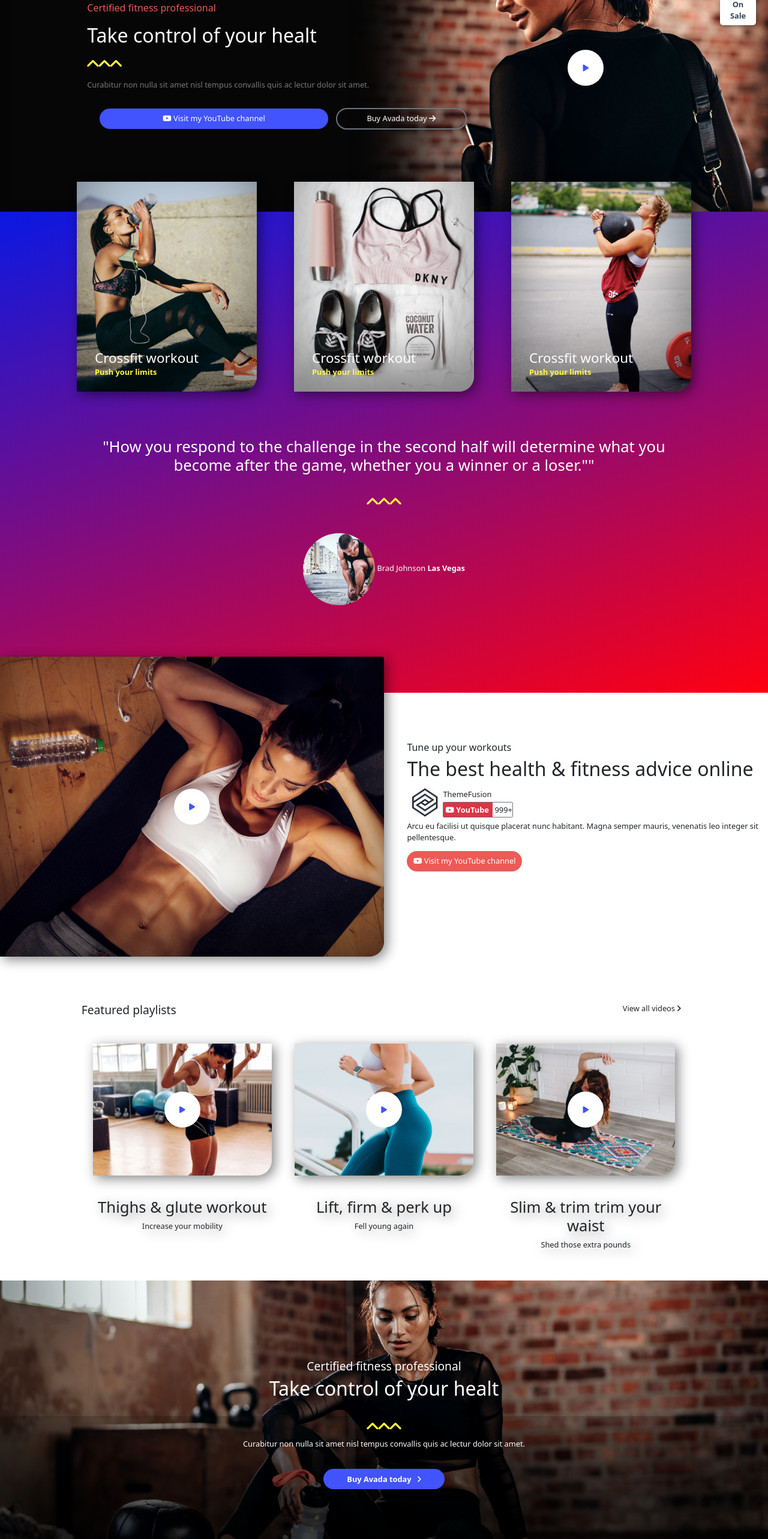
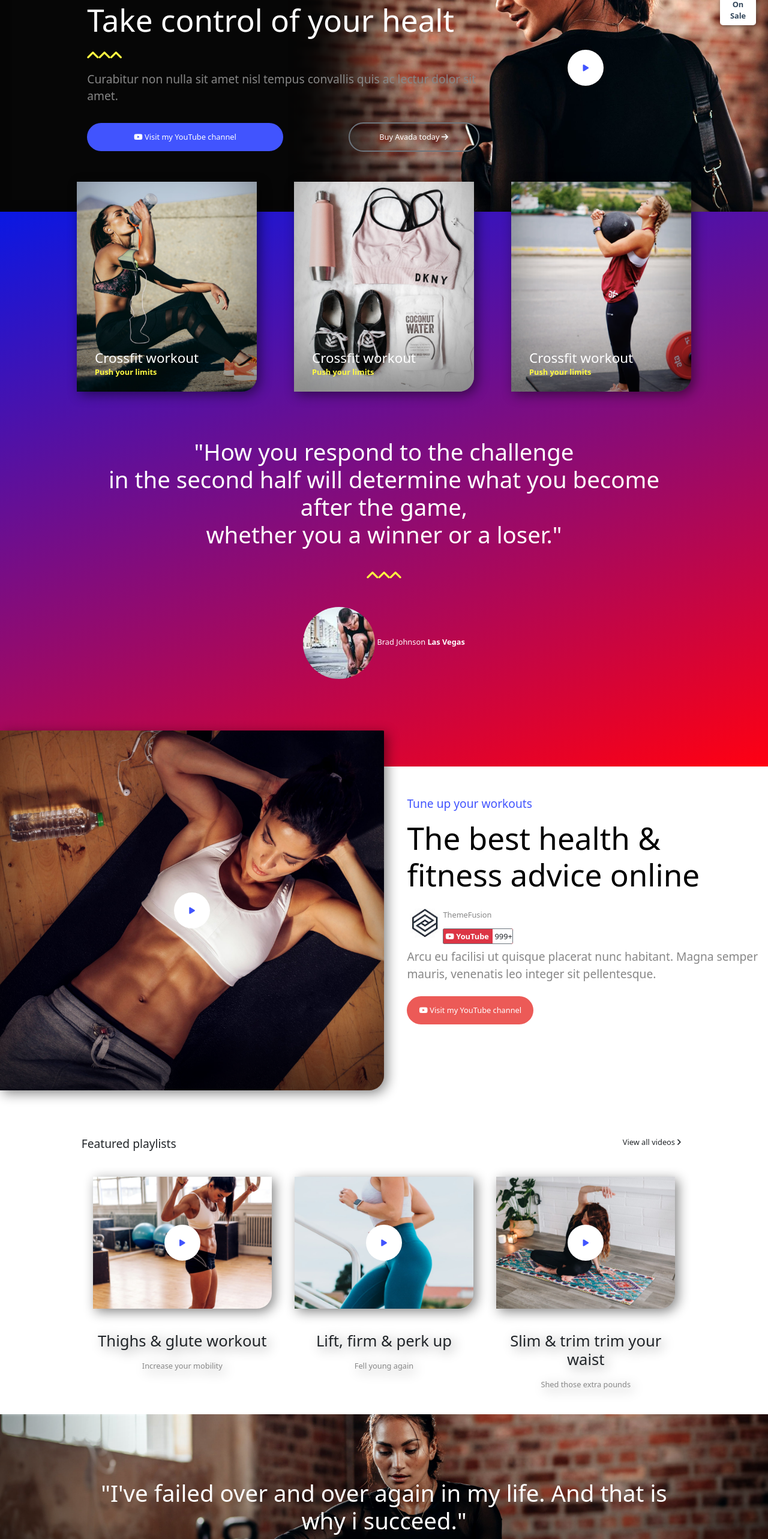
Before and after one commit to Mandrake091/proj-html-vuejs, a Vue app: page / in a window 1280 px wide. Shown: the part 180-2746 px from the top of the page at 60% size. Built offline with nearby package versions, Linux system fonts and the light colour scheme; the HTML template or start-up script is replaced by a standard one.

Commit message:
hover effect and some adjustment

```diff
--- a/src/components/1-AppNav.vue
+++ b/src/components/1-AppNav.vue
@@ -15,7 +15,7 @@
         <div class="dropdown">
           <div class="dropdown-buttons d-flex justify-content-between flex-wrap">
             <button
-              class="btn btn-dark bg-dark dropdown-toggle"
+              class="btn btn-dark bg-dark dropdown-toggle py-0"
               @click="menuVisible = !menuVisible"
               :class="{ show: menuVisible }"
               type="button"
--- a/src/components/2-AppJumbotron.vue
+++ b/src/components/2-AppJumbotron.vue
@@ -1,11 +1,25 @@
 <template>
   <div class="background mt-0">
     <div class="info text-center fw-bold d-none d-md-block">
-      <div class="demos bg-white p-2 mb-2">
+      <div
+        class="demos bg-white p-2 mb-2"
+        data-aos="zoom-in-left"
+        data-aos-duration="1000"
+        data-aos-offset="0"
+        data-aos-delay="500"
+        data-aos-id="super-duper"
+      >
         <i class="fa-solid fa-cubes"></i>
         <p class="m-0">Demos</p>
       </div>
-      <div class="on-sale bg-white p-2">
+      <div
+        class="on-sale bg-white p-2"
+        data-aos="zoom-in-left"
+        data-aos-duration="1000"
+        data-aos-offset="0"
+        data-aos-delay="500"
+        data-aos-id="super-duper"
+      >
         <span class="">$</span>
         <span class="fw-bold fs-3">39</span>
         <p class="p-on-sale m-0">On Sale</p>
@@ -16,29 +30,65 @@
         <div
           class="col-12 col-md-8 h-100 my-auto m-auto d-flex flex-column justify-content-center"
         >
-          <h5 class="subtitle">Certified fitness professional</h5>
-          <h1 class="text-white">Take control of your healt</h1>
+          <h5
+            class="subtitle"
+            data-aos="flip-down"
+            data-aos-duration="500"
+            data-aos-offset="0"
+            data-aos-delay="1000"
+            data-aos-id="super-duper"
+          >
+            Certified fitness professional
+          </h5>
+          <h1
+            class="text-white"
+            data-aos="flip-up"
+            data-aos-duration="1000"
+            data-aos-offset="0"
+            data-aos-delay="1500"
+          >
+            Take control of your healt
+          </h1>
 
           <div class="text-start">
-            <i class="fa-solid fa-angle-up fs-2"></i>
-            <i class="fa-solid fa-angle-up fs-2"></i>
-            <i class="fa-solid fa-angle-up fs-2"></i>
+            <i
+              class="fa-solid fa-angle-up fs-2"
+              data-aos="slide-right"
+              data-aos-duration="500"
+              data-aos-offset="0"
+              data-aos-delay="1700"
+            ></i>
+            <i
+              class="fa-solid fa-angle-up fs-2"
+              data-aos="slide-right"
+              data-aos-duration="500"
+              data-aos-offset="0"
+              data-aos-delay="1800"
+            ></i>
+            <i
+              class="fa-solid fa-angle-up fs-2"
+              data-aos="slide-right"
+              data-aos-duration="500"
+              data-aos-offset="0"
+              data-aos-delay="1900"
+              data-aos-id="super-duper"
+            ></i>
           </div>
 
-          <p>
+          <p class="fs-4">
             Curabitur non nulla sit amet nisl tempus convallis quis ac lectur
             dolor sit amet.
           </p>
 
-          <div class="text-center">
+          <div class="text-start d-flex justify-content-between flex-column flex-md-row align-items-center">
             <button
-              class="col-10 col-md-7 btn-youtube btn rounded-pill m-2 p-2"
+              class="col-7 col-lg-6 btn-youtube btn rounded-pill m-2 p-3 mx-0"
             >
               <i class="fa-brands fa-youtube"></i>
               Visit my YouTube channel
             </button>
             <button
-              class="col-10 col-md-4 btn-buy btn rounded-pill m-2 border-2 border-secondary p-2"
+              class="col-5 col-lg-4 btn-buy btn rounded-pill m-2 border-2 border-secondary p-3 mx-0"
             >
               Buy Avada today
               <i class="fa-solid fa-arrow-right"></i>
@@ -74,7 +124,11 @@ export default {
   background-size: cover;
   background-position: top right;
   background-repeat: no-repeat;
-  box-shadow: inset 700px 0px 100px $bg-navbar;
+  box-shadow: inset 600px 0px 100px $bg-navbar;
+  transition: 1s ease-in-out;
+  &:hover {
+    box-shadow: inset 550px 0px 150px $bg-navbar;
+  }
 }
 .container-fluid {
   height: 100%;
@@ -88,6 +142,9 @@ export default {
   column-gap: 10px;
   > p {
     color: $text-grey;
+  }
+  >h1{
+    font-size: 4em;
   }
   .fa-angle-up {
     color: $title-color;
--- a/src/components/3-AppCards+Bg.vue
+++ b/src/components/3-AppCards+Bg.vue
@@ -44,10 +44,17 @@
           </div>
         </div>
         <div class="phrase row pt-5 mt-5 pb-4 text-center align-items-center">
-          <h2 class="">
-            "How you respond to the challenge in the second half will determine
-            what you become after the game, whether you a winner or a loser.""
-          </h2>
+          <h1
+            data-aos="slide-up"
+            data-aos-duration="1000"
+            data-aos-offset="0"
+            data-aos-delay="500"
+            data-aos-id="super-duper"
+          >
+            "How you respond to the challenge <br />
+            in the second half will determine what you become after the game,<br />
+            whether you a winner or a loser."
+          </h1>
           <p class="fs-2">
             <i class="fa-solid fa-angle-up"></i>
             <i class="fa-solid fa-angle-up"></i>
@@ -97,6 +104,10 @@ export default {
   color: $title-color;
 }
 .phrase {
+  > h1 {
+    font-weight: 100;
+    font-size: 3em;
+  }
   color: $primary-text;
 }
 .card-text {
@@ -146,5 +157,4 @@ export default {
     }
   }
 }
-
 </style>
--- a/src/components/4-AppSectionCards.vue
+++ b/src/components/4-AppSectionCards.vue
@@ -48,11 +48,17 @@
                 </strong>
               </div>
             </div>
-            <p>
+            <p class="fs-4">
               Arcu eu facilisi ut quisque placerat nunc habitant. Magna semper
               mauris, venenatis leo integer sit pellentesque.
             </p>
-            <button class="btn-youtube btn rounded-pill py-2 m-0">
+            <button
+              class="btn-youtube btn rounded-pill m-0 p-3 px-4"
+              data-aos="zoom-in-left"
+              data-aos-offset="200"
+              data-aos-delay="1000"
+              data-aos-duration="1000"
+            >
               <i class="fa-brands fa-youtube"></i>
               Visit my YouTube channel
             </button>
@@ -73,8 +79,8 @@
           class="row justify-content-between align-items-center text-center mb-5 gx-5"
         >
           <div
-            id="img2"
-            class="col-12 col-md-4"
+
+            class="col-12 col-md-4 video-card"
             data-aos="fade-right"
             data-aos-offset="200"
             data-aos-delay="50"
@@ -91,8 +97,8 @@
           </div>
 
           <div
-            id="img3"
-            class="col-12 col-md-4"
+
+            class="col-12 col-md-4 video-card"
             data-aos="fade-up"
             data-aos-offset="200"
             data-aos-delay="50"
@@ -108,14 +114,14 @@
             </div>
           </div>
           <div
-            id="img4"
-            class="col-4 col-12 col-md-4"
+
+            class="video-card col-4 col-12 col-md-4"
             data-aos="fade-right"
             data-aos-offset="200"
             data-aos-delay="50"
             data-aos-duration="1000"
           >
-            <img class="" src="../assets/images/video9-2x.jpg" alt="" />
+            <img src="../assets/images/video9-2x.jpg" alt="" />
             <div class="play-button rounded-circle">
               <i class="fa-solid fa-play"></i>
             </div>
@@ -141,6 +147,7 @@ export default {
   width: 100%;
   height: 100%;
 }
+//Play Button
 .play-button {
   line-height: 60px;
   width: 60px;
@@ -154,6 +161,7 @@ export default {
   left: 50%;
   transform: translate(-50%, -50%);
 }
+//Button
 .btn {
   margin-right: 30px;
   color: $primary-text;
@@ -163,6 +171,26 @@ export default {
     color: $primary-text;
   }
 }
+//Text Style
+h5 {
+  font-size: 1.5em;
+  color: $button-color;
+}
+h1 {
+  color: black;
+  padding: 10px 0;
+  font-size: 4em;
+
+}
+h1:nth-child(1){
+  color: black;
+}
+
+p {
+  padding: 10px 0;
+  color: $text-grey;
+}
+//Section Style
 .row {
   row-gap: 40px;
   position: relative;
@@ -182,56 +210,31 @@ export default {
   width: 50px;
   height: 50px;
 }
-.phrase {
-  color: $primary-text;
+
+//Cards
+.video-card {
+  height: 220px;
+  filter: drop-shadow(5px 5px 10px rgba(0, 0, 0, 0.481));
+  & > img {
+    border-radius: 0 0 25px 0;
+    position: relative;
+    width: 100%;
+    height: 100%;
+    object-fit: cover;
+    object-position: center center;
+  }
 }
-
 #img1 {
   position: relative;
-  height: 500px;
+  height: 600px;
   background-size: cover;
   background-image: url("../assets/images/service15-2x.jpg");
-  // background-size: 100%;
   box-shadow: inset 0px -50px 100px rgba(0, 0, 0, 0.478);
   border-radius: 0 0 25px 0;
   filter: drop-shadow(5px 5px 10px rgba(0, 0, 0, 0.481));
-   :hover{
-     filter: contrast(150%), brightness(110%)};
+  :hover {
+    filter: contrast(150%), brightness(110%);
+  }
 }
-#img2 {
-  height: 220px;
-  filter: drop-shadow(5px 5px 10px rgba(0, 0, 0, 0.481));
-}
-#img2 > img {
-  border-radius: 0 0 25px 0;
-  position: relative;
-  width: 100%;
-  height: 100%;
-  object-fit: cover;
-  object-position: center center;
-}
-#img3 {
-  height: 220px;
-  filter: drop-shadow(5px 5px 10px rgba(0, 0, 0, 0.481));
-}
-#img3 > img {
-  border-radius: 0 0 25px 0;
-  position: relative;
-  width: 100%;
-  height: 100%;
-  object-fit: cover;
-  object-position: center center;
-}
-#img4 {
-  height: 220px;
-  filter: drop-shadow(5px 5px 10px rgba(0, 0, 0, 0.481));
-}
-#img4 > img {
-  border-radius: 0 0 25px 0;
-  position: relative;
-  width: 100%;
-  height: 100%;
-  object-fit: cover;
-  object-position: center center;
-}
+
 </style>
--- a/src/components/5-AppJumbotron2.vue
+++ b/src/components/5-AppJumbotron2.vue
@@ -1,11 +1,16 @@
 <template>
-
   <div class="background mt-5 pt-5">
     <div class="container-fluid">
       <div class="row m-auto text-center text-white align-items-center">
         <div class="col-12 col-md-12">
-            <h4>Certified fitness professional</h4>
-            <h1>Take control of your healt</h1>
+          <h1
+            data-aos="zoom-out-up"
+            data-aos-offset="200"
+            data-aos-delay="200"
+            data-aos-duration="1000"
+            >
+            "I've failed over and over again in my life. And that is why i succeed."
+          </h1>
           <br />
           <div class="arrow fs-2">
             <i class="fa-solid fa-angle-up"></i>
@@ -13,12 +18,13 @@
             <i class="fa-solid fa-angle-up"></i>
           </div>
 
-            <p>
+          <p class="fs-4
+          ">
             Curabitur non nulla sit amet nisl tempus convallis quis ac lectur
             dolor sit amet.
           </p>
           <br />
-            <button class="btn-youtube btn rounded-pill px-5 py-2 m-0 fw-bold">
+          <button class="btn-youtube btn rounded-pill p-3 px-4 m-0 fw-bold">
             Buy Avada today
             <i class="fa-solid fa-angle-right ms-2"></i>
           </button>
@@ -26,7 +32,6 @@
       </div>
     </div>
   </div>
-
 </template>
 
 <script>
@@ -47,9 +52,16 @@ export default {
   background-repeat: no-repeat;
   box-shadow: inset 0px -200px 500px black;
   transition: 0.5s ease-in;
-  &:hover{
+  &:hover {
     box-shadow: inset (0px -100px 300px) black;
   }
+}
+h1{
+  font-size: 3em;
+}
+p{
+  color: $text-grey;
+
 }
 .container-fluid {
   height: 100%;
@@ -68,41 +80,11 @@ export default {
     background-color: $icon-color;
     color: $primary-text;
   }
-  &:hover.btn-buy {
-    background-color: white;
-    color: $bg-navbar;
-  }
 }
 .arrow {
   color: $title-color;
 }
-.play-button {
-  line-height: 60px;
-  width: 60px;
-  height: 60px;
-  background-color: $primary-text;
-  color: $button-color;
-}
-.info {
-  width: 60px;
-  height: 150px;
-  position: absolute;
-  top: 50px;
-  right: 20px;
-}
-.on-sale {
-  color: $price;
-}
-.p-on-sale {
-  font-weight: bold;
-  color: $info-icon;
-}
-.demos {
-  color: $info-icon;
-}
-.info > div {
-  border-radius: 5px;
-}
+
 .row {
   height: 100%;
   width: 80%;
--- a/src/components/9-AppJumbotron3.vue
+++ b/src/components/9-AppJumbotron3.vue
@@ -1,5 +1,4 @@
 <template>
-
     <div class="background mt-5 pt-5">
       <div class="container-fluid">
         <div class="row m-auto text-center text-white align-items-center">
--- a/src/style/vars.scss
+++ b/src/style/vars.scss
@@ -8,4 +8,4 @@ $title-color: #fff941;
 $primary-text: #ffffff;
 $price: #89c17e;
 $info-icon:#33475b;
-$text-grey:#78787a
+$text-grey:#878787
```
Also changed, not shown: src/components/6-AppJumbotronCards.vue (+53 -38 lines). Lines whose indentation alone changed are shown as unchanged.
